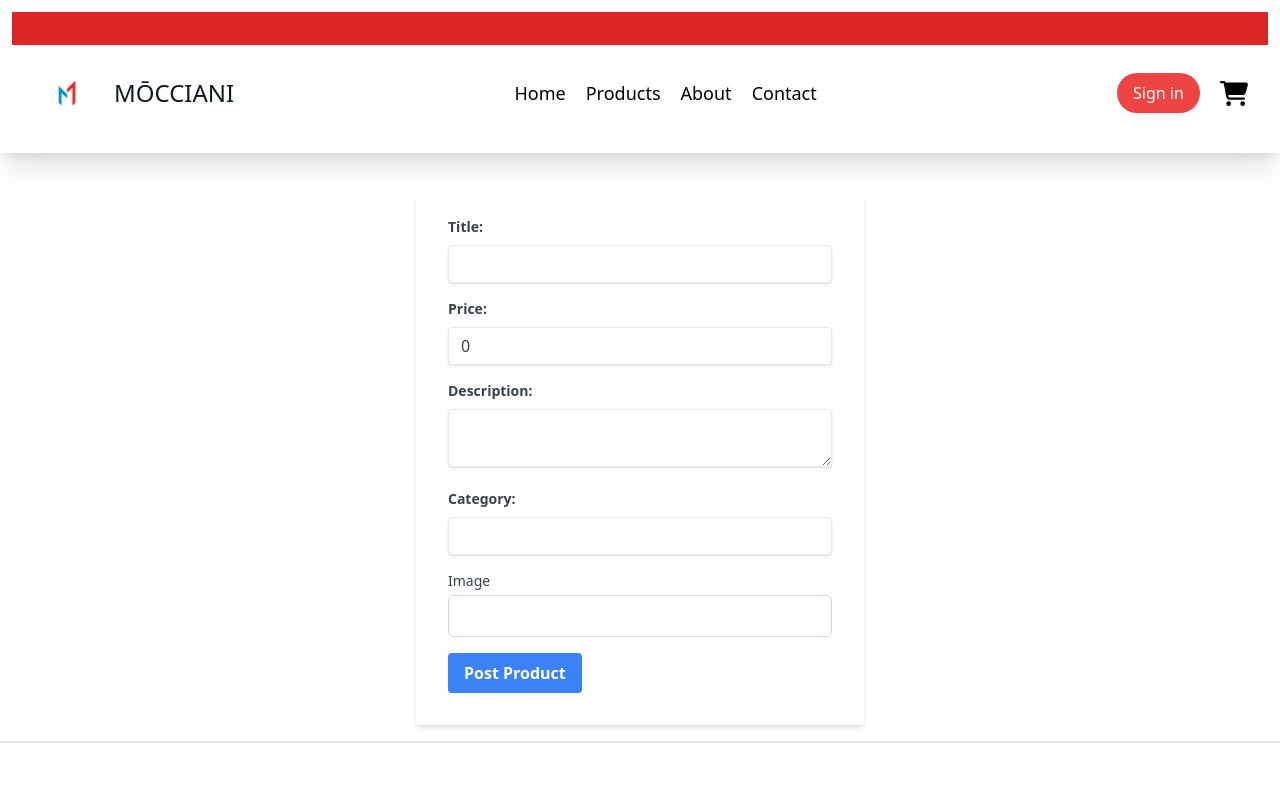
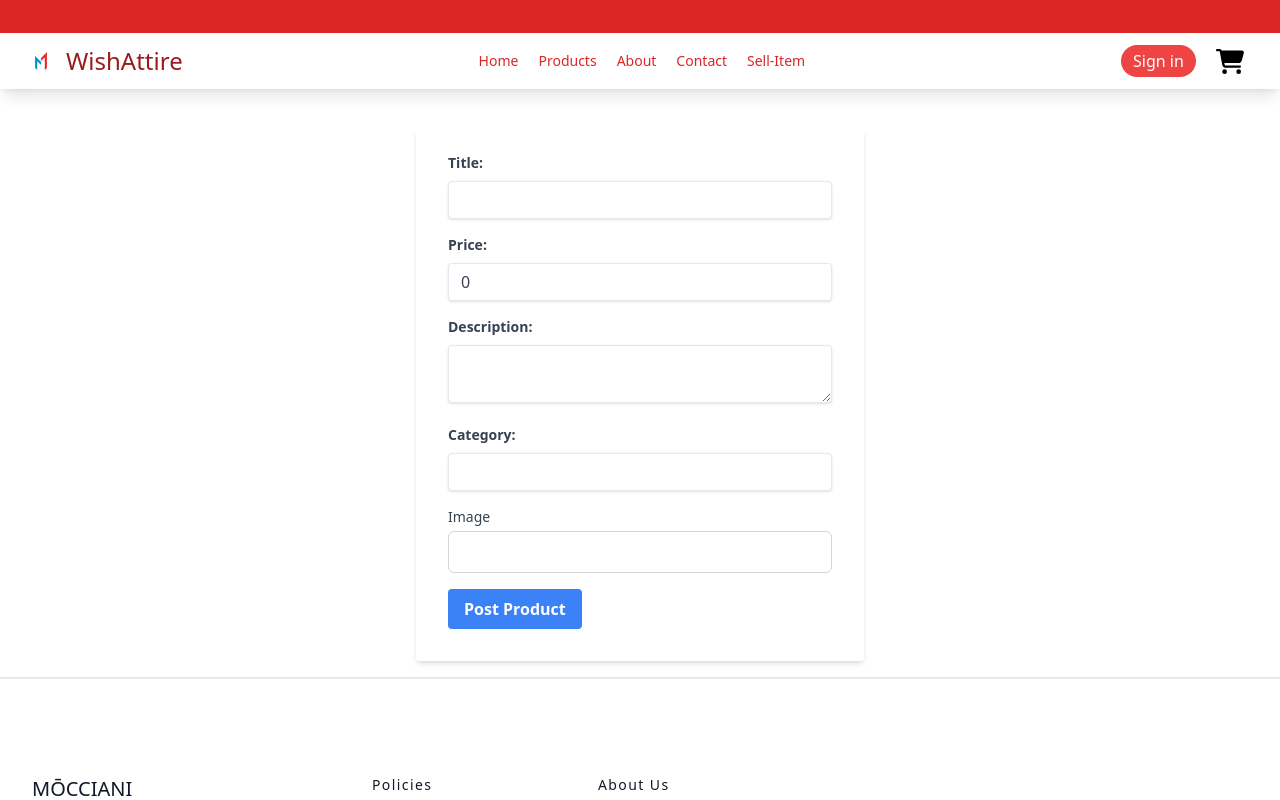
Before and after one commit to aneeskhann/Smart_MarketPlace, a React (Create React App) app in the folder frontend/: page /add in a window 1280 px wide. Shown: the top 800 px of the page. Built offline with nearby package versions, Linux system fonts and the light colour scheme; no server answers.

Commit message:
design updates

```diff
--- a/frontend/public/index.html
+++ b/frontend/public/index.html
@@ -3,6 +3,9 @@
   <head>
     <meta charset="utf-8" />
     <link rel="icon" href="%PUBLIC_URL%/favicon.ico" />
+    <link rel="preconnect" href="https://fonts.googleapis.com">
+    <link rel="preconnect" href="https://fonts.gstatic.com" crossorigin>
+    <link href="https://fonts.googleapis.com/css2?family=Poppins:wght@400;500&display=swap" rel="stylesheet">
     <meta name="viewport" content="width=device-width, initial-scale=1" />
     <meta name="theme-color" content="#000000" />
     <meta
--- a/frontend/src/components/Carousel/Slider.js
+++ b/frontend/src/components/Carousel/Slider.js
@@ -48,7 +48,7 @@ function Slider() {
   };
 
   return (
-    <div className='max-w-[1400px] h-[780px] w-full m-auto py-16 px-4 relative group rounded-2xl'>
+    <div className='max-w-[1400px] h-[600px] w-full m-auto py-12 px-4 relative group rounded-2xl'>
       <div
         style={{ backgroundImage: `url(${slides[currentIndex].url})` }}
         className='w-full h-full rounded-2xl bg-center bg-cover duration-500 relative'
--- a/frontend/src/components/Header/Header.js
+++ b/frontend/src/components/Header/Header.js
@@ -30,15 +30,19 @@ const Header = () => {
       name: "Contact",
       path: "/contact",
     },
+    {
+      name: "Sell-Item",
+      path: "/add"
+    }
   ];
 
   return (
-    <header className="text-black-600 body-font shadow-xl bg-white p-3">
+    <header className="text-black-600 body-font shadow-lg bg-white ">
       <div className="bg-red-600 text-end text-white p-1 text-sm">
         <marquee
           behavior="scroll"
           direction="left"
-          scrollamount="8"
+          scrollamount="6"
           className="font-sans"
         >
           All online operators are currently affected due to which there might
@@ -46,19 +50,23 @@ const Header = () => {
         </marquee>
       </div>
 
-      <div className="container mx-auto flex flex-wrap p-5 flex-col md:flex-row items-center">
-        <img src={logo} alt="logo" className="md:cursor-pointer h-14" />
+      <div className="container mx-auto flex flex-wrap p-2 flex-col md:flex-row items-center">
+        <img src={logo} alt="logo" className="md:cursor-pointer h-10 ml-2 bg-white" />
+
         <Link
           to="/"
-          className="flex cursor-pointer title-font font-medium items-center text-gray-900 mb-4 md:mb-0"
+          className="flex cursor-pointer title-font font-medium items-center mb-4 md:mb-0 "
         >
-          <span className="ml-3 text-2xl">MŌCCIANI</span>
+          <span className="font-roboto text-2xl text-red-800">
+            WishAttire
+          </span>
         </Link>
+
         <nav className="md:ml-auto md:mr-auto flex flex-wrap items-center text-base justify-center cursor-pointer">
           {navigations.map((navigation) => (
             <Link
               to={navigation.path}
-              className="mr-5 text-lg font-sans hover:text-red-400 capitalize"
+              className="mr-5 text-sm font-sans text-red-600 hover:text-black capitalize"
               key={navigation.name}
             >
               {navigation.name}
@@ -74,14 +82,19 @@ const Header = () => {
 
         <Link
           to="./signin"
-          className="inline-flex items-center text-white bg-red-500 border-0 py-2 px-4 focus:outline-none hover:bg-red-600 rounded-full text-base mt-4 md:mt-0   transition duration-300"
+          className="inline-flex items-center text-white bg-red-500 border-0 py-1 px-3 focus:outline-none hover:bg-red-600 rounded-full text-base mt-4 md:mt-0  transition duration-300"
         >
           Sign in
         </Link>
-        <Badge badgeContent={carts.length} color="secondary" overlap="rectangular" >
+        <div className="pr-5">
+          <Badge
+            badgeContent={carts.length}
+            color="secondary"
+            overlap="rectangular"
+          >
             <Link to={"/cart"}>
               <svg
-              className="ml-5"
+                className="mr-2 ml-5"
                 xmlns="http://www.w3.org/2000/svg"
                 height="25px"
                 viewBox="0 0 576 512"
@@ -91,6 +104,7 @@ const Header = () => {
             </Link>
           </Badge>
         </div>
+      </div>
     </header>
   );
 };
```
Lines whose indentation alone changed are shown as unchanged.
